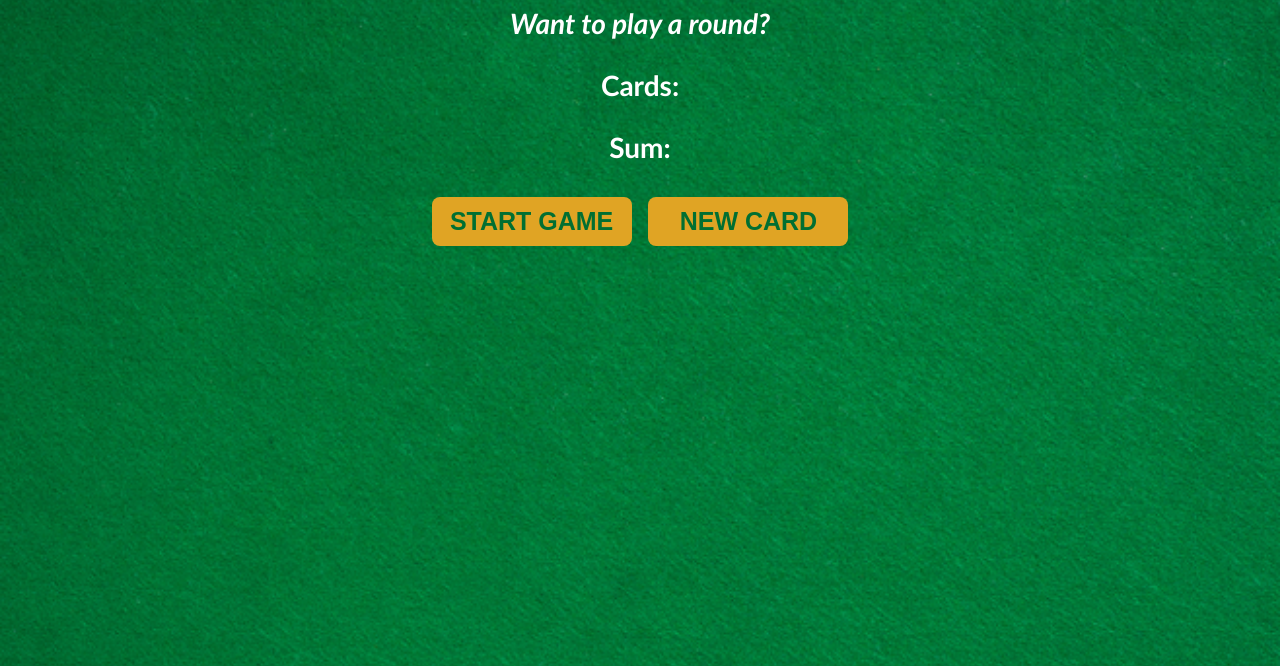
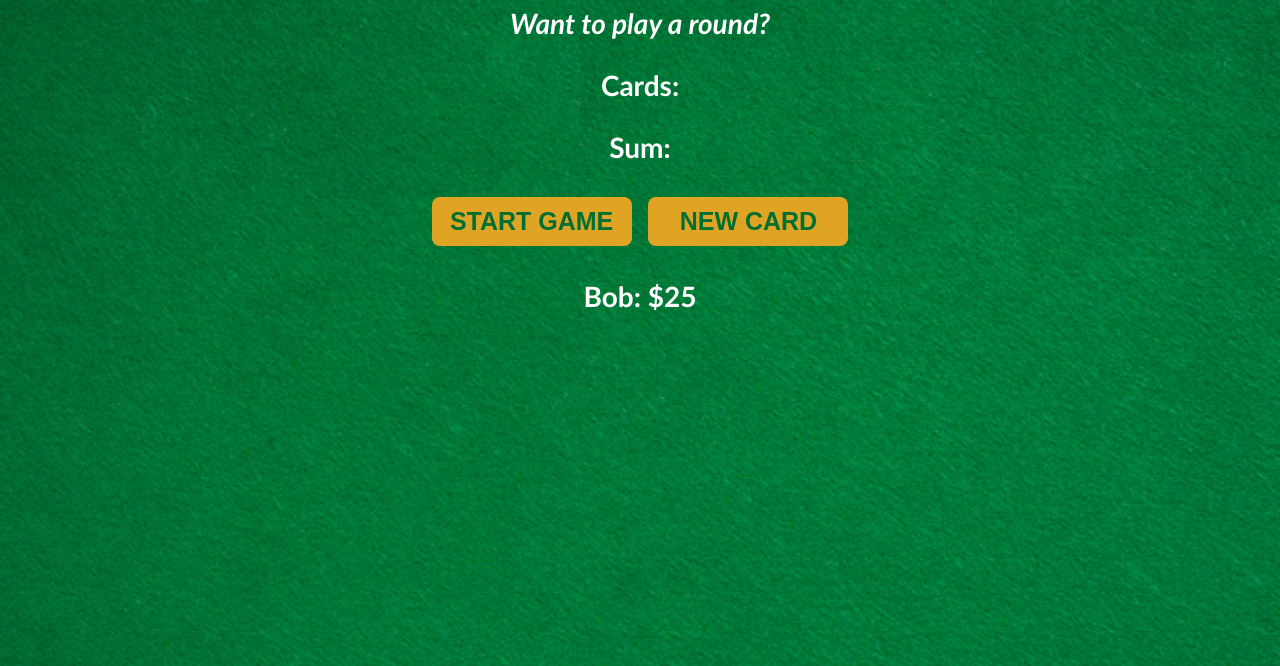
Before and after one commit to HaashimAmeer/Blackjack, a plain HTML site: page index.html in a window 1280 px wide. Shown: the part 134-800 px from the top of the page. Drawn offline with Linux system fonts and the light colour scheme.

Commit message:
Added player object & reformatted.

```diff
--- a/index.html
+++ b/index.html
@@ -14,6 +14,7 @@
     <p id="sum-el">Sum:</p>
     <button id="start-btn" onclick="startGame()">START GAME</button>
     <button id="new-btn" onclick="newCard()">NEW CARD</button>
+    <p id="player-el"></p>
     <script src="index.js"></script>
   </body>
 </html>
--- a/index.js
+++ b/index.js
@@ -1,3 +1,7 @@
+let player = {
+  name: "Bob",
+  chips: 25,
+};
 let firstCard;
 let secondCard;
 let cards = [];
@@ -6,10 +10,13 @@ let hasBlackJack;
 let isAlive;
 let message = "";
 
+let playerEl = document.querySelector("#player-el");
 let messageEl = document.querySelector("#message-el");
 let sumEl = document.querySelector("#sum-el");
 let cardsEl = document.querySelector("#cards-el");
 let newEl = document.querySelector("#new-btn");
+
+playerEl.textContent = player.name + ": $" + player.chips;
 
 function startGame() {
   hasBlackJack = false;
```
